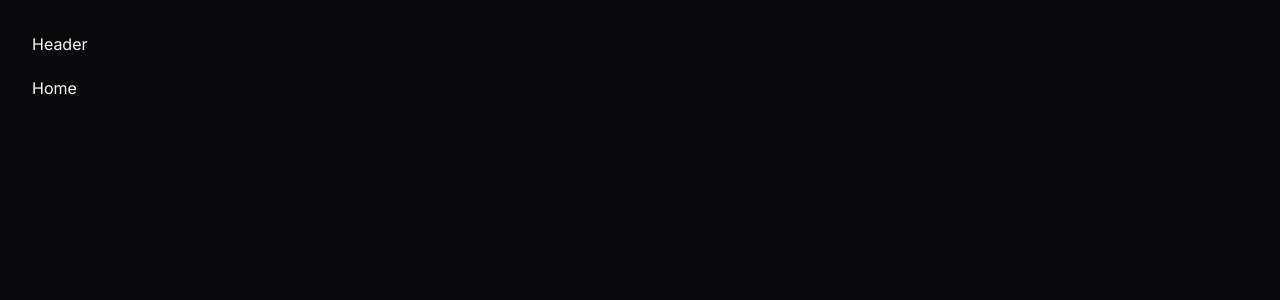
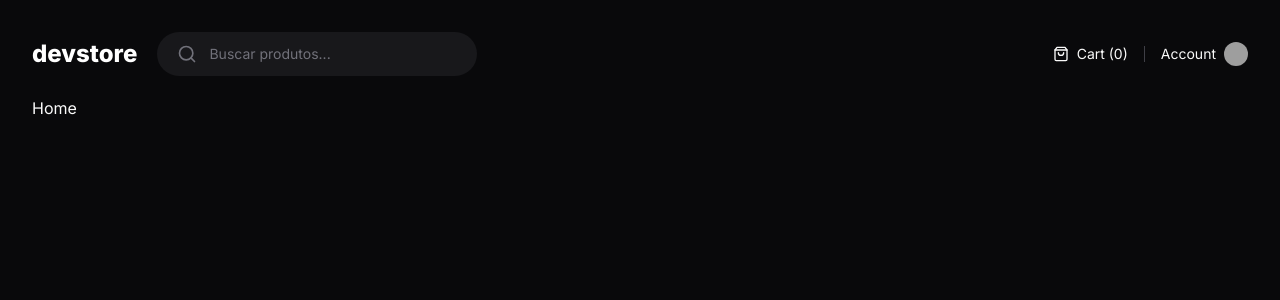
Before and after one commit to Newton-Duarte/ignite-devstore, a Next.js app: page / in a window 1280 px wide. Shown: the top 300 px of the page. Built offline with nearby package versions, Linux system fonts and the light colour scheme; grey boxes are pictures that could not be loaded.

Commit message:
feat: implement header component

```diff
--- a/src/components/header.tsx
+++ b/src/components/header.tsx
@@ -1,3 +1,44 @@
+import Link from 'next/link'
+import { Search, ShoppingBag } from 'lucide-react'
+import Image from 'next/image'
+
 export function Header() {
-  return <div>Header</div>
+  return (
+    <div className="flex items-center justify-between">
+      <div className="flex items-center gap-5">
+        <Link href="/" className="text-2xl font-extrabold text-white">
+          devstore
+        </Link>
+
+        <form className="flex w-[320px] items-center gap-3 rounded-full bg-zinc-900 px-5 py-3 ring-zinc-700">
+          <Search className="w-5 h-5 text-zinc-500" />
+
+          <input
+            placeholder="Buscar produtos..."
+            className="flex-1 bg-transparent text-sm outline-none placeholder:text-zinc-500"
+          />
+        </form>
+      </div>
+
+      <div className="flex items-center gap-4">
+        <div className="flex items-center gap-2">
+          <ShoppingBag className="h-4 w-4" />
+          <span className="text-sm">Cart (0)</span>
+        </div>
+
+        <div className="w-px h-4 bg-zinc-700"></div>
+
+        <Link href="/" className="flex items-center gap-2 hover:underline">
+          <span className="text-sm">Account</span>
+          <Image
+            src="https://github.com/newton-duarte.png"
+            className="h-6 w-6 rounded-full"
+            width={24}
+            height={24}
+            alt=""
+          />
+        </Link>
+      </div>
+    </div>
+  )
 }
```
